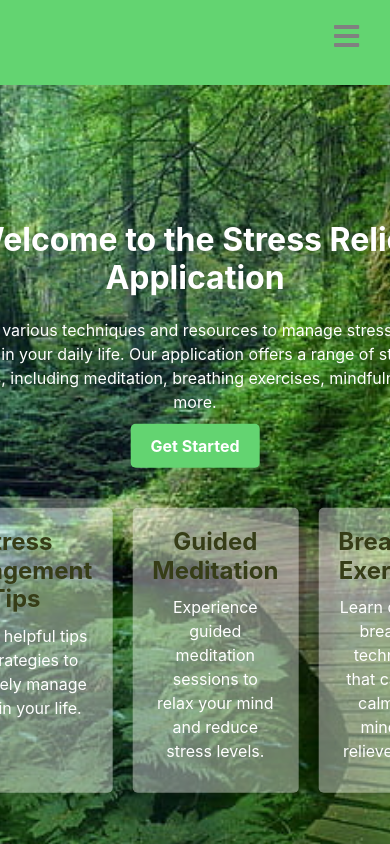
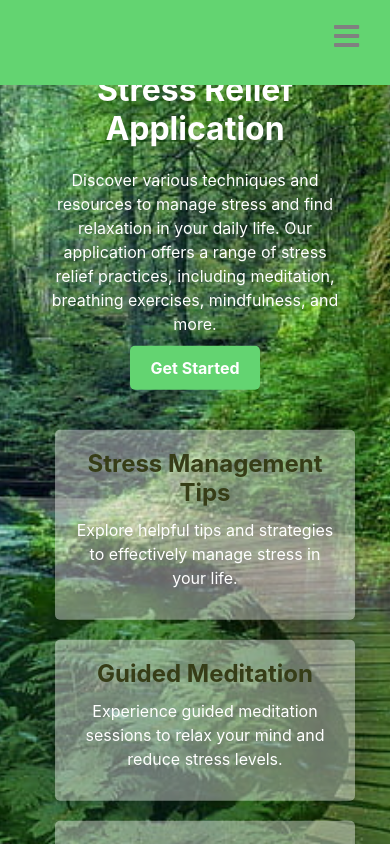
Before and after one commit to Cmbailey089/zenify, a React (Create React App) app in the folder client/: page / in a window 390 px wide. Shown: the top 844 px of the page. Built offline with nearby package versions, Linux system fonts and the light colour scheme; the HTML template or start-up script is replaced by a standard one.

Commit message:
added video styling, and fixed containers on features in order to be responsive

```diff
--- a/client/src/components/Videos/Videos.css
+++ b/client/src/components/Videos/Videos.css
@@ -1,9 +1,9 @@
 .videos-container {
-    max-width: 800px;
+    max-width: 50%;
     margin: 0 auto;
     padding: 20px;
     font-family: Arial, sans-serif;
-    color: #333;
+    color: #090909;
   }
 
   .category {
@@ -54,4 +54,11 @@
     .video-list {
       grid-template-columns: repeat(2, 1fr);
     }
+    .video-wrapper {
+      padding-bottom: 175%;
+
+    }
+    .videos-container {
+    max-width: 100%;
   }
+  }
--- a/client/src/pages/Home.css
+++ b/client/src/pages/Home.css
@@ -58,9 +58,13 @@
   }
 
   .features {
-    display: flex;
+    display: grid;
+    grid-template-columns: repeat(auto-fit, minmax(300px, 1fr));
+    grid-gap: 20px;
+    margin-top: 40px;
+    /* display: flex;
     justify-content: center;
-    margin-top: 40px;
+    margin-top: 40px; */
   }
 
   .feature-item {
```
Lines whose indentation alone changed are shown as unchanged.
